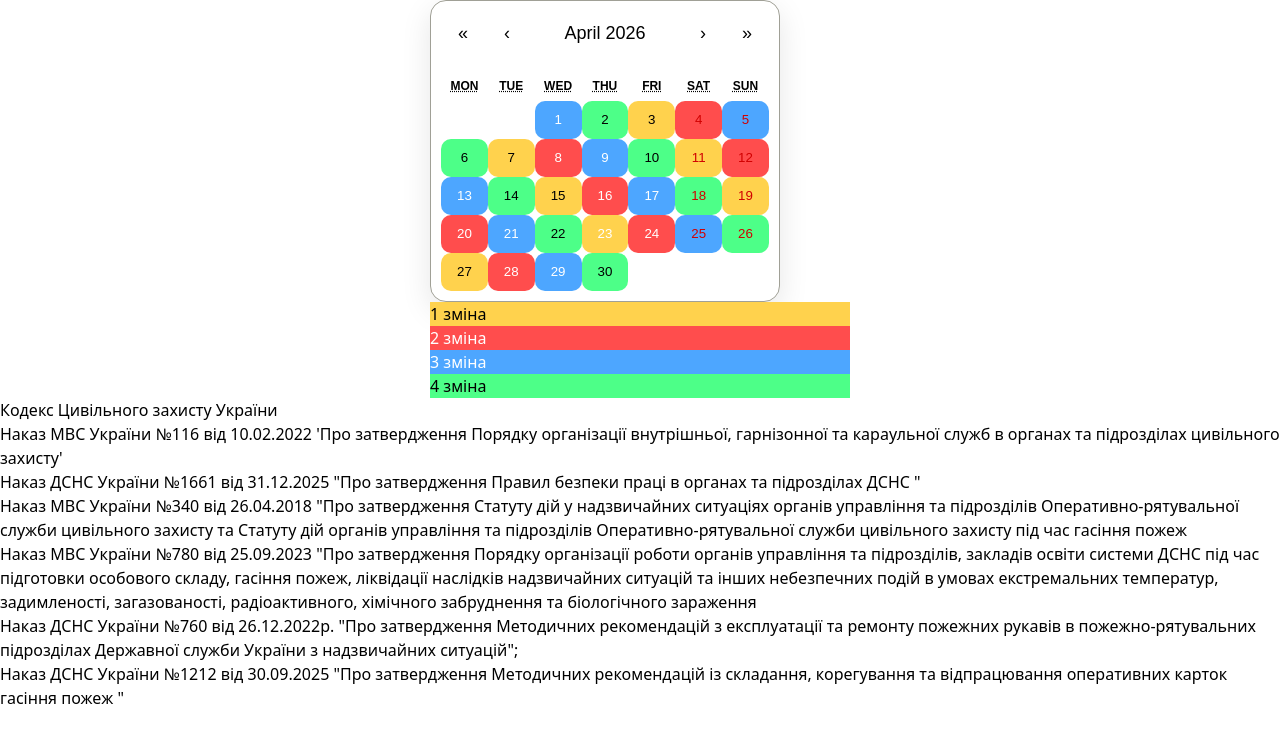
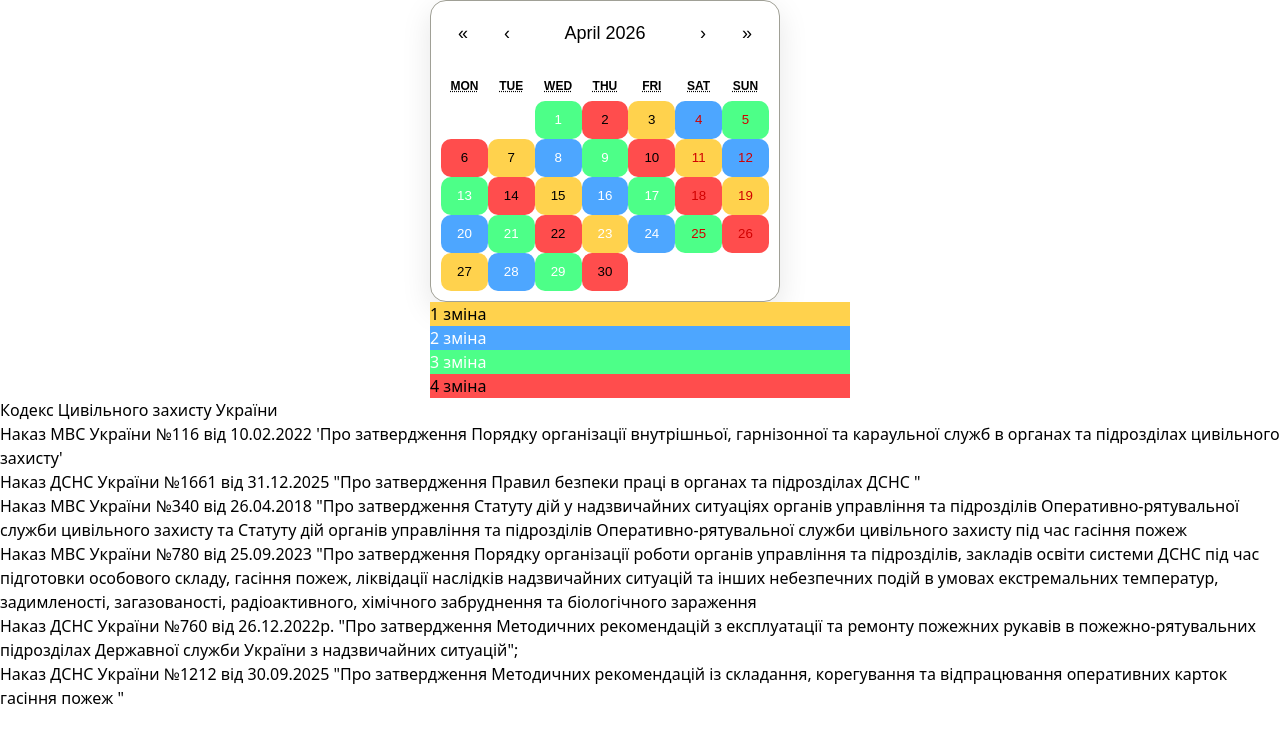
Before and after one commit to random-user-228/fire, a Next.js app: page / in a window 1280 px wide. Shown: the top 742 px of the page. Built offline with nearby package versions, Linux system fonts and the light colour scheme.

Commit message:
modified:   app/globals.css

```diff
--- a/app/globals.css
+++ b/app/globals.css
@@ -32,17 +32,17 @@
 
 /* ЗМІНИ */
 .shift-A {
-  background: #ff4d4d !important;
+  background: #4da6ff !important;
   color: white;
 }
 
 .shift-B {
-  background: #4da6ff !important;
+  background: #4dff88 !important;
   color: white;
 }
 
 .shift-C {
-  background: #4dff88 !important;
+  background: #ff4d4d !important;
   color: black;
 }
 
```
